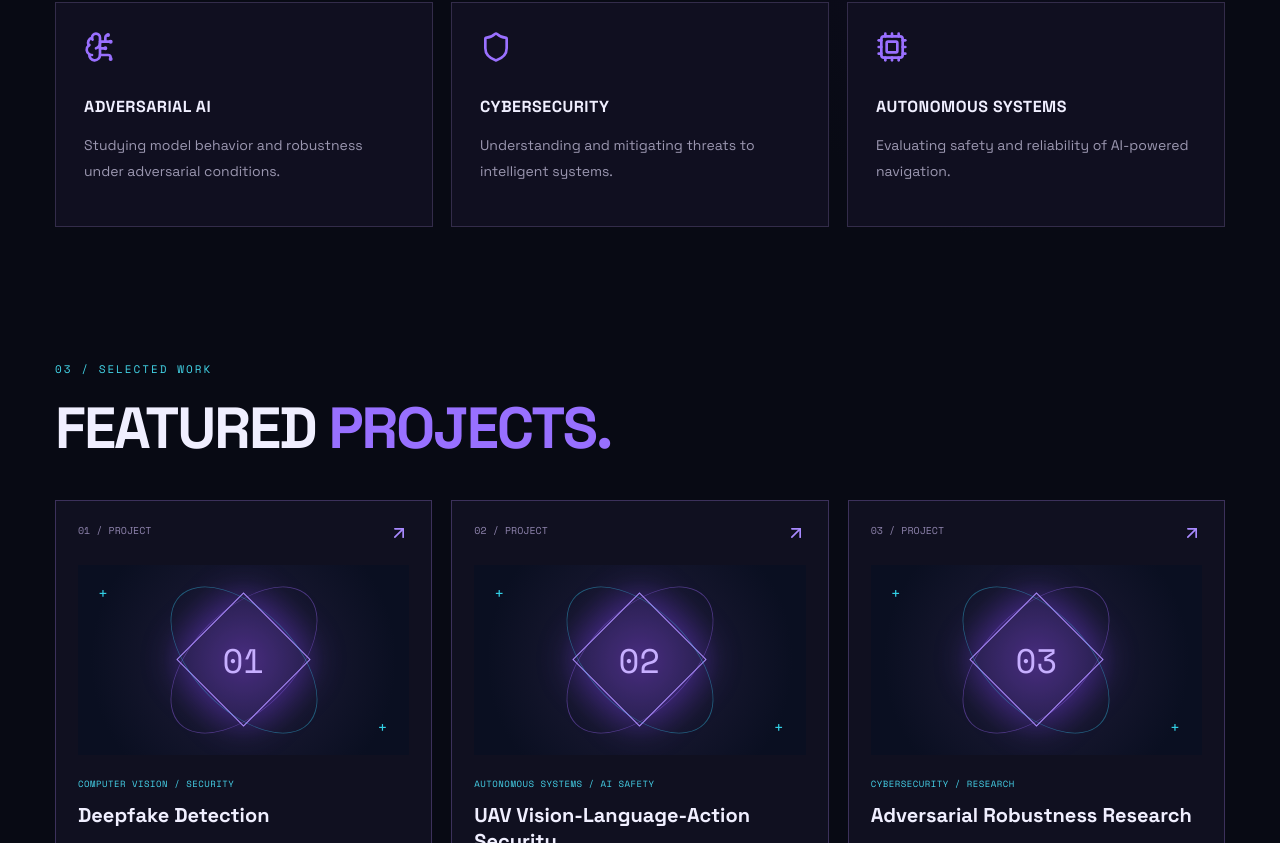
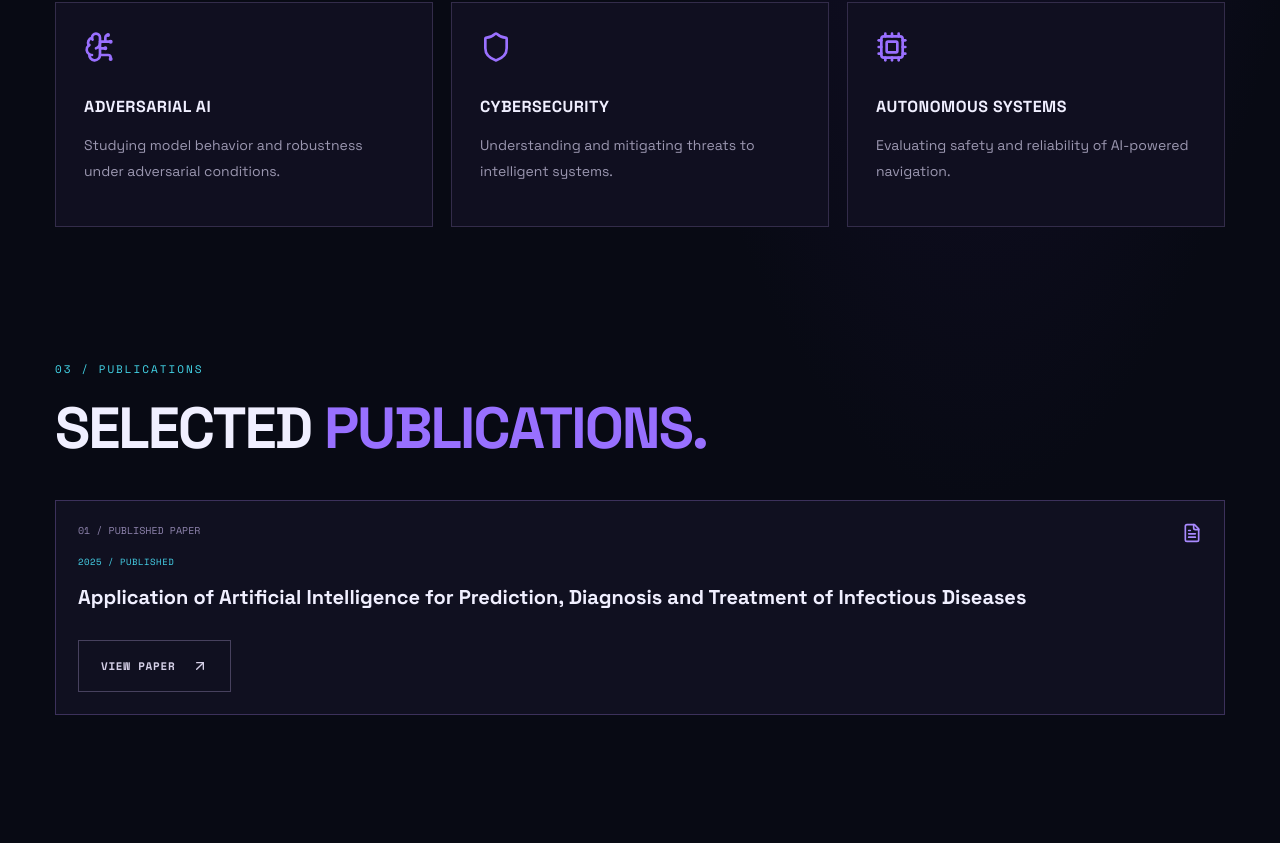
Before and after one commit to Poorya-Zare/poorya-zare.github.io, a React (Vite) app: page / in a window 1280 px wide. Shown: the part 1957-2800 px from the top of the page. Built offline with nearby package versions, Linux system fonts and the light colour scheme.

Commit message:
Add Publications section to portfolio

```diff
--- a/src/main.jsx
+++ b/src/main.jsx
@@ -1,21 +1,36 @@
-import React from 'react';
-import { createRoot } from 'react-dom/client';
+import React from "react";
+import { createRoot } from "react-dom/client";
 import {
-  Github, Linkedin, Mail, ArrowUpRight, Terminal,
-  Shield, BrainCircuit, Cpu, FileText, Menu, X,
-} from 'lucide-react';
-import './style.css';
-import { portfolio as defaults } from './siteData.js';
-import cmsContent from '../content/site.yml?raw';
-import { parse as parseYaml } from 'yaml';
+  Github,
+  Linkedin,
+  Mail,
+  ArrowUpRight,
+  Terminal,
+  Shield,
+  BrainCircuit,
+  Cpu,
+  FileText,
+  Menu,
+  X,
+} from "lucide-react";
+import "./style.css";
+import { portfolio as defaults } from "./siteData.js";
+import cmsContent from "../content/site.yml?raw";
+import { parse as parseYaml } from "yaml";
 
 const cms = parseYaml(cmsContent) || {};
 
 function cleanList(items, itemKey) {
   if (!Array.isArray(items)) return [];
-  return items.map(item =>
-    typeof item === 'string' ? item : (item && typeof item === 'object' ? item[itemKey] : '')
-  ).filter(Boolean);
+  return items
+    .map((item) =>
+      typeof item === "string"
+        ? item
+        : item && typeof item === "object"
+          ? item[itemKey]
+          : "",
+    )
+    .filter(Boolean);
 }
 
 const domainIcons = {
@@ -25,67 +40,247 @@ const domainIcons = {
 };
 
 const defaultDomains = [
-  { title: 'ADVERSARIAL AI', description: 'Studying model behavior and robustness under adversarial conditions.', icon: 'brain' },
-  { title: 'CYBERSECURITY', description: 'Understanding and mitigating threats to intelligent systems.', icon: 'shield' },
-  { title: 'AUTONOMOUS SYSTEMS', description: 'Evaluating safety and reliability of AI-powered navigation.', icon: 'cpu' },
+  {
+    title: "ADVERSARIAL AI",
+    description:
+      "Studying model behavior and robustness under adversarial conditions.",
+    icon: "brain",
+  },
+  {
+    title: "CYBERSECURITY",
+    description: "Understanding and mitigating threats to intelligent systems.",
+    icon: "shield",
+  },
+  {
+    title: "AUTONOMOUS SYSTEMS",
+    description: "Evaluating safety and reliability of AI-powered navigation.",
+    icon: "cpu",
+  },
 ];
+
+const publications = Array.isArray(cms.research_publications)
+  ? cms.research_publications.filter(
+      (item) =>
+        item &&
+        item.title &&
+        item.type === "published_paper" &&
+        item.status === "published",
+    )
+  : [];
 
 const portfolio = {
   ...defaults,
-  fullName: cms.full_name || 'Poorya Zare Janakbari',
-  roles: typeof cms.professional_title === 'string'
-    ? cms.professional_title.split('|').map(role => role.trim()).filter(Boolean)
+  fullName: cms.full_name || "Poorya Zare Janakbari",
+  roles:
+    typeof cms.professional_title === "string"
+      ? cms.professional_title
+          .split("|")
+          .map((role) => role.trim())
+          .filter(Boolean)
       : defaults.roles,
   heroDescription: cms.profile?.hero_description ?? defaults.heroDescription,
   availability: cms.profile?.availability ?? defaults.availability,
-  photo: cms.profile?.photo || '/profile.jpg',
+  photo: cms.profile?.photo || "/profile.jpg",
   about: cms.about ?? defaults.about,
   email: cms.contact?.email ?? defaults.email,
   github: cms.contact?.github ?? defaults.github,
   linkedin: cms.contact?.linkedin ?? defaults.linkedin,
   contactDescription: cms.contact?.description ?? defaults.contactDescription,
-  skills: Array.isArray(cms.skills) ? cleanList(cms.skills, 'skill') : defaults.skills,
-  domains: Array.isArray(cms.research_domains) ? cms.research_domains : defaultDomains,
+  skills: Array.isArray(cms.skills)
+    ? cleanList(cms.skills, "skill")
+    : defaults.skills,
+  domains: Array.isArray(cms.research_domains)
+    ? cms.research_domains
+    : defaultDomains,
+  publications,
   projects: Array.isArray(cms.projects)
     ? cms.projects.map((project, index) => ({
-        num: String(index + 1).padStart(2, '0'),
-        tag: project.category || defaults.projects.find(p => p.title === project.title)?.tag || 'RESEARCH / PROJECT',
-        title: project.title || 'Untitled Project',
-        desc: project.description || '',
-        tech: cleanList(project.technologies, 'technology'),
+        num: String(index + 1).padStart(2, "0"),
+        tag:
+          project.category ||
+          defaults.projects.find((p) => p.title === project.title)?.tag ||
+          "RESEARCH / PROJECT",
+        title: project.title || "Untitled Project",
+        desc: project.description || "",
+        tech: cleanList(project.technologies, "technology"),
       }))
     : defaults.projects,
 };
 
+function safeLink(value) {
+  if (typeof value !== "string") return "";
+  if (/^https:\/\//i.test(value)) return value;
+  if (value.startsWith("/uploads/")) return value;
+  return "";
+}
+
+function Publications() {
+  return (
+    <section className="section wrap" id="publications">
+      <div className="section-head">
+        <span className="section-index">03 / PUBLICATIONS</span>
+        <h2>
+          SELECTED <em>PUBLICATIONS.</em>
+        </h2>
+      </div>
+
+      {portfolio.publications.length === 0 ? (
+        <p style={{ color: "#9b98b0" }}>Published papers will appear here.</p>
+      ) : (
+        <div
+          style={{
+            display: "grid",
+            gridTemplateColumns:
+              "repeat(auto-fit, minmax(min(100%, 320px), 1fr))",
+            gap: 19,
+          }}
+        >
+          {portfolio.publications.map((paper, index) => {
+            const paperUrl = safeLink(paper.paper_url);
+            const pdfUrl = safeLink(paper.pdf);
+            const githubUrl = safeLink(paper.github_url);
+
+            return (
+              <article
+                className="project"
+                key={`${paper.title}-${index}`}
+                style={{
+                  display: "flex",
+                  flexDirection: "column",
+                  gap: 12,
+                }}
+              >
+                <div className="project-top">
+                  <span>
+                    {String(index + 1).padStart(2, "0")} / PUBLISHED PAPER
+                  </span>
+                  <FileText size={20} />
+                </div>
+
+                <div className="project-tag">
+                  {paper.year || "PUBLICATION"} / PUBLISHED
+                </div>
+
+                <h3 style={{ margin: "4px 0" }}>{paper.title}</h3>
+
+                {paper.authors && (
+                  <p style={{ minHeight: 0, margin: 0 }}>{paper.authors}</p>
+                )}
+
+                {paper.description && (
+                  <p style={{ minHeight: 0, margin: 0 }}>{paper.description}</p>
+                )}
+
+                {Array.isArray(paper.keywords) && (
+                  <div className="chips" style={{ marginTop: 0 }}>
+                    {cleanList(paper.keywords, "keyword").map((keyword, i) => (
+                      <span key={`${keyword}-${i}`}>{keyword}</span>
+                    ))}
+                  </div>
+                )}
+
+                <div
+                  style={{
+                    display: "flex",
+                    flexWrap: "wrap",
+                    gap: 12,
+                    marginTop: "auto",
+                    paddingTop: 14,
+                  }}
+                >
+                  {paperUrl && (
+                    <a
+                      className="secondary"
+                      href={paperUrl}
+                      target="_blank"
+                      rel="noopener noreferrer"
+                    >
+                      VIEW PAPER
+                      <ArrowUpRight size={16} />
+                    </a>
+                  )}
+
+                  {pdfUrl && (
+                    <a
+                      className="secondary"
+                      href={pdfUrl}
+                      target="_blank"
+                      rel="noopener noreferrer"
+                    >
+                      PDF
+                      <FileText size={16} />
+                    </a>
+                  )}
+
+                  {githubUrl && (
+                    <a
+                      className="secondary"
+                      href={githubUrl}
+                      target="_blank"
+                      rel="noopener noreferrer"
+                    >
+                      GITHUB
+                      <Github size={16} />
+                    </a>
+                  )}
+                </div>
+              </article>
+            );
+          })}
+        </div>
+      )}
+    </section>
+  );
+}
+
 function App() {
   const [open, setOpen] = React.useState(false);
+
   const names = portfolio.fullName.trim().split(/\s+/);
-  const firstName = names[0] || '';
-  const secondName = names[1] || '';
-  const lastName = names.slice(2).join(' ');
+  const firstName = names[0] || "";
+  const secondName = names[1] || "";
+  const lastName = names.slice(2).join(" ");
+
   const navItems = [
-    ['About', '#about'], ['Research', '#research'],
-    ['Projects', '#projects'], ['Skills', '#skills'],
-    ['Contact', '#contact'],
+    ["About", "#about"],
+    ["Research", "#research"],
+    ["Publications", "#publications"],
+    ["Projects", "#projects"],
+    ["Skills", "#skills"],
+    ["Contact", "#contact"],
   ];
 
-  return <>
+  return (
+    <>
       <div className="ambient a" />
       <div className="ambient b" />
 
       <header className="header wrap">
         <a className="brand" href="#home">
-        <span className="brand-mark">P<span>.</span></span>{' '}
-        <span>POORYA<span className="brand-accent">/DEV</span></span>
+          <span className="brand-mark">
+            P<span>.</span>
+          </span>{" "}
+          <span>
+            POORYA<span className="brand-accent">/DEV</span>
+          </span>
         </a>
-      <nav className={open ? 'nav active' : 'nav'}>
-        {navItems.map(([title, href]) =>
-          <a key={title} href={href} onClick={() => setOpen(false)}>{title}</a>
-        )}
+
+        <nav className={open ? "nav active" : "nav"}>
+          {navItems.map(([title, href]) => (
+            <a key={title} href={href} onClick={() => setOpen(false)}>
+              {title}
+            </a>
+          ))}
         </nav>
-      <button className="mobile-toggle" aria-label="Toggle menu" onClick={() => setOpen(!open)}>
+
+        <button
+          className="mobile-toggle"
+          aria-label="Toggle menu"
+          onClick={() => setOpen(!open)}
+        >
           {open ? <X /> : <Menu />}
         </button>
+
         <a className="header-contact" href={`mailto:${portfolio.email}`}>
           LET'S CONNECT <ArrowUpRight size={15} />
         </a>
@@ -94,126 +289,274 @@ function App() {
       <main>
         <section className="hero wrap" id="home">
           <div className="hero-copy">
-          <div className="eyebrow"><span className="live-dot" /> {portfolio.availability}</div>
+            <div className="eyebrow">
+              <span className="live-dot" />
+              {portfolio.availability}
+            </div>
+
             <div className="small-title">HELLO WORLD, I'M</div>
+
             <h1>
-            {firstName.toUpperCase()}<br />
-            <span>{secondName.toUpperCase()}</span><br />
-            {lastName.toUpperCase()}<span className="cursor">_</span>
+              {firstName.toUpperCase()}
+              <br />
+              <span>{secondName.toUpperCase()}</span>
+              <br />
+              {lastName.toUpperCase()}
+              <span className="cursor">_</span>
             </h1>
+
             <div className="hero-role">
-            <span className="line" />{' '}
-            {portfolio.roles.map((role, index) =>
+              <span className="line" />{" "}
+              {portfolio.roles.map((role, index) => (
                 <React.Fragment key={`${role}-${index}`}>
-                {index > 0 && <span className="sep"> / </span>}{role}
+                  {index > 0 && <span className="sep"> / </span>}
+                  {role}
                 </React.Fragment>
+              ))}
+            </div>
+
+            <p className="hero-desc">{portfolio.heroDescription}</p>
+
+            <div className="actions">
+              <a className="primary" href="#projects">
+                EXPLORE PROJECTS
+                <ArrowUpRight size={18} />
+              </a>
+
+              <a className="secondary" href="#publications">
+                VIEW PUBLICATIONS
+                <FileText size={17} />
+              </a>
+            </div>
+
+            <div className="hero-social">
+              <span>FIND ME ONLINE</span>
+
+              {portfolio.github && (
+                <a
+                  href={portfolio.github}
+                  target="_blank"
+                  rel="noreferrer"
+                  aria-label="GitHub"
+                >
+                  <Github size={19} />
+                </a>
+              )}
+
+              {portfolio.linkedin && (
+                <a
+                  href={portfolio.linkedin}
+                  target="_blank"
+                  rel="noreferrer"
+                  aria-label="LinkedIn"
+                >
+                  <Linkedin size={19} />
+                </a>
+              )}
+
+              {portfolio.email && (
+                <a href={`mailto:${portfolio.email}`} aria-label="Email">
+                  <Mail size={19} />
+                </a>
               )}
             </div>
-          <p className="hero-desc">{portfolio.heroDescription}</p>
-          <div className="actions">
-            <a className="primary" href="#projects">EXPLORE PROJECTS <ArrowUpRight size={18} /></a>
-            <a className="secondary" href="#research">VIEW RESEARCH <FileText size={17} /></a>
           </div>
-          <div className="hero-social">
-            <span>FIND ME ONLINE</span>
-            {portfolio.github && <a href={portfolio.github} target="_blank" rel="noreferrer" aria-label="GitHub"><Github size={19} /></a>}
-            {portfolio.linkedin && <a href={portfolio.linkedin} target="_blank" rel="noreferrer" aria-label="LinkedIn"><Linkedin size={19} /></a>}
-            {portfolio.email && <a href={`mailto:${portfolio.email}`} aria-label="Email"><Mail size={19} /></a>}
-          </div>
-        </div>
+
           <div className="hero-art">
             <div className="orbit orbit-one" />
             <div className="orbit orbit-two" />
             <div className="orbit orbit-three" />
             <div className="art-grid" />
+
             <div className="photo-frame">
-            <img src={portfolio.photo} alt={`Portrait of ${portfolio.fullName}`}
-              onError={event => { event.currentTarget.style.display = 'none'; }} />
+              <img
+                src={portfolio.photo}
+                alt={`Portrait of ${portfolio.fullName}`}
+                onError={(event) => {
+                  event.currentTarget.style.display = "none";
+                }}
+              />
             </div>
-          <div className="float-card top"><span>IDENTITY // VERIFIED</span><strong>AI × SECURITY</strong></div>
-          <div className="float-card bottom"><span>SYSTEM STATUS</span><strong><span className="live-dot" /> ONLINE</strong></div>
+
+            <div className="float-card top">
+              <span>IDENTITY // VERIFIED</span>
+              <strong>AI × SECURITY</strong>
+            </div>
+
+            <div className="float-card bottom">
+              <span>SYSTEM STATUS</span>
+              <strong>
+                <span className="live-dot" /> ONLINE
+              </strong>
+            </div>
+
             <div className="art-caption">FIG 01. // HUMAN × MACHINE</div>
           </div>
         </section>
 
         <section className="stats wrap">
-        <div><strong>AI <span>×</span> CYBER</strong><small>RESEARCH FOCUS</small></div>
-        <div><strong>UEF</strong><small>MASTER'S STUDIES</small></div>
-        <div><strong>FINLAND</strong><small>BASED IN EUROPE</small></div>
-        <div><strong>∞</strong><small>CURIOSITY DRIVEN</small></div>
+          <div>
+            <strong>
+              AI <span>×</span> CYBER
+            </strong>
+            <small>RESEARCH FOCUS</small>
+          </div>
+          <div>
+            <strong>UEF</strong>
+            <small>MASTER'S STUDIES</small>
+          </div>
+          <div>
+            <strong>FINLAND</strong>
+            <small>BASED IN EUROPE</small>
+          </div>
+          <div>
+            <strong>∞</strong>
+            <small>CURIOSITY DRIVEN</small>
+          </div>
         </section>
 
         <section className="section wrap" id="about">
-        <div className="section-head"><span className="section-index">01 / ABOUT</span><h2>BEYOND THE <em>CODE.</em></h2></div>
+          <div className="section-head">
+            <span className="section-index">01 / ABOUT</span>
+            <h2>
+              BEYOND THE <em>CODE.</em>
+            </h2>
+          </div>
+
           <div className="about-grid">
             <p>{portfolio.about}</p>
+
             <div className="terminal-card">
-            <div className="terminal-top"><Terminal size={16} /> researcher_profile.sh <span>● ● ●</span></div>
+              <div className="terminal-top">
+                <Terminal size={16} />
+                researcher_profile.sh
+                <span>● ● ●</span>
+              </div>
+
               <code>
-              <span>$</span> focus --list<br />
-              ↳ Artificial Intelligence<br />
-              ↳ Cybersecurity<br />
-              ↳ Autonomous Systems<br />
-              <span>$</span> location<br />
-              ↳ Finland<span className="blink">_</span>
+                <span>$</span> focus --list
+                <br />
+                ↳ Artificial Intelligence
+                <br />
+                ↳ Cybersecurity
+                <br />
+                ↳ Autonomous Systems
+                <br />
+                <span>$</span> location
+                <br />↳ Finland<span className="blink">_</span>
               </code>
             </div>
           </div>
         </section>
 
         <section className="section wrap" id="research">
-        <div className="section-head"><span className="section-index">02 / RESEARCH</span><h2>RESEARCH <em>DOMAINS.</em></h2></div>
+          <div className="section-head">
+            <span className="section-index">02 / RESEARCH</span>
+            <h2>
+              RESEARCH <em>DOMAINS.</em>
+            </h2>
+          </div>
+
           <div className="domain-grid">
             {portfolio.domains.map((domain, index) => {
               const DomainIcon = domainIcons[domain.icon] || BrainCircuit;
-            return <article key={`${domain.title}-${index}`}>
+
+              return (
+                <article key={`${domain.title}-${index}`}>
                   <DomainIcon />
                   <h3>{domain.title}</h3>
                   <p>{domain.description}</p>
-            </article>;
+                </article>
+              );
             })}
           </div>
         </section>
 
+        <Publications />
+
         <section className="section wrap" id="projects">
-        <div className="section-head"><span className="section-index">03 / SELECTED WORK</span><h2>FEATURED <em>PROJECTS.</em></h2></div>
+          <div className="section-head">
+            <span className="section-index">04 / SELECTED WORK</span>
+            <h2>
+              FEATURED <em>PROJECTS.</em>
+            </h2>
+          </div>
+
           <div className="project-grid">
-          {portfolio.projects.map(project =>
+            {portfolio.projects.map((project) => (
               <article className="project" key={project.num}>
-              <div className="project-top"><span>{project.num} / PROJECT</span><ArrowUpRight size={20} /></div>
+                <div className="project-top">
+                  <span>{project.num} / PROJECT</span>
+                  <ArrowUpRight size={20} />
+                </div>
+
                 <div className="project-visual">
-                <div className="visual-core"><span>{project.num}</span></div>
+                  <div className="visual-core">
+                    <span>{project.num}</span>
+                  </div>
                   <div className="visual-cross cross-a">+</div>
                   <div className="visual-cross cross-b">+</div>
                 </div>
+
                 <div className="project-tag">{project.tag}</div>
+
                 <h3>{project.title}</h3>
                 <p>{project.desc}</p>
-              <div className="chips">{project.tech.map((tech, index) => <span key={`${tech}-${index}`}>{tech}</span>)}</div>
+
+                <div className="chips">
+                  {project.tech.map((tech, index) => (
+                    <span key={`${tech}-${index}`}>{tech}</span>
+                  ))}
+                </div>
               </article>
-          )}
+            ))}
           </div>
         </section>
 
         <section className="section wrap" id="skills">
-        <div className="section-head"><span className="section-index">04 / TOOLKIT</span><h2>TECH <em>STACK.</em></h2></div>
-        <div className="skills">{portfolio.skills.map((skill, index) => <span key={`${skill}-${index}`}>{skill}</span>)}</div>
+          <div className="section-head">
+            <span className="section-index">05 / TOOLKIT</span>
+            <h2>
+              TECH <em>STACK.</em>
+            </h2>
+          </div>
+
+          <div className="skills">
+            {portfolio.skills.map((skill, index) => (
+              <span key={`${skill}-${index}`}>{skill}</span>
+            ))}
+          </div>
         </section>
 
         <section className="contact section wrap" id="contact">
-        <span className="section-index">05 / CONTACT</span>
-        <h2>LET'S BUILD<br /><em>WHAT'S NEXT.</em></h2>
+          <span className="section-index">06 / CONTACT</span>
+
+          <h2>
+            LET'S BUILD
+            <br />
+            <em>WHAT'S NEXT.</em>
+          </h2>
+
           <p>{portfolio.contactDescription}</p>
-        <a className="primary" href={`mailto:${portfolio.email}`}>GET IN TOUCH <ArrowUpRight size={18} /></a>
+
+          <a className="primary" href={`mailto:${portfolio.email}`}>
+            GET IN TOUCH
+            <ArrowUpRight size={18} />
+          </a>
         </section>
       </main>
 
       <footer className="wrap footer">
-      <span>© {new Date().getFullYear()} {portfolio.fullName.toUpperCase()}</span>
+        <span>
+          © {new Date().getFullYear()} {portfolio.fullName.toUpperCase()}
+        </span>
+
         <span>DESIGNED AT THE INTERSECTION OF AI & SECURITY</span>
+
         <a href="#home">BACK TO TOP ↑</a>
       </footer>
-  </>;
+    </>
+  );
 }
 
-createRoot(document.getElementById('root')).render(<App />);
+createRoot(document.getElementById("root")).render(<App />);
```
Lines whose indentation alone changed are shown as unchanged.
